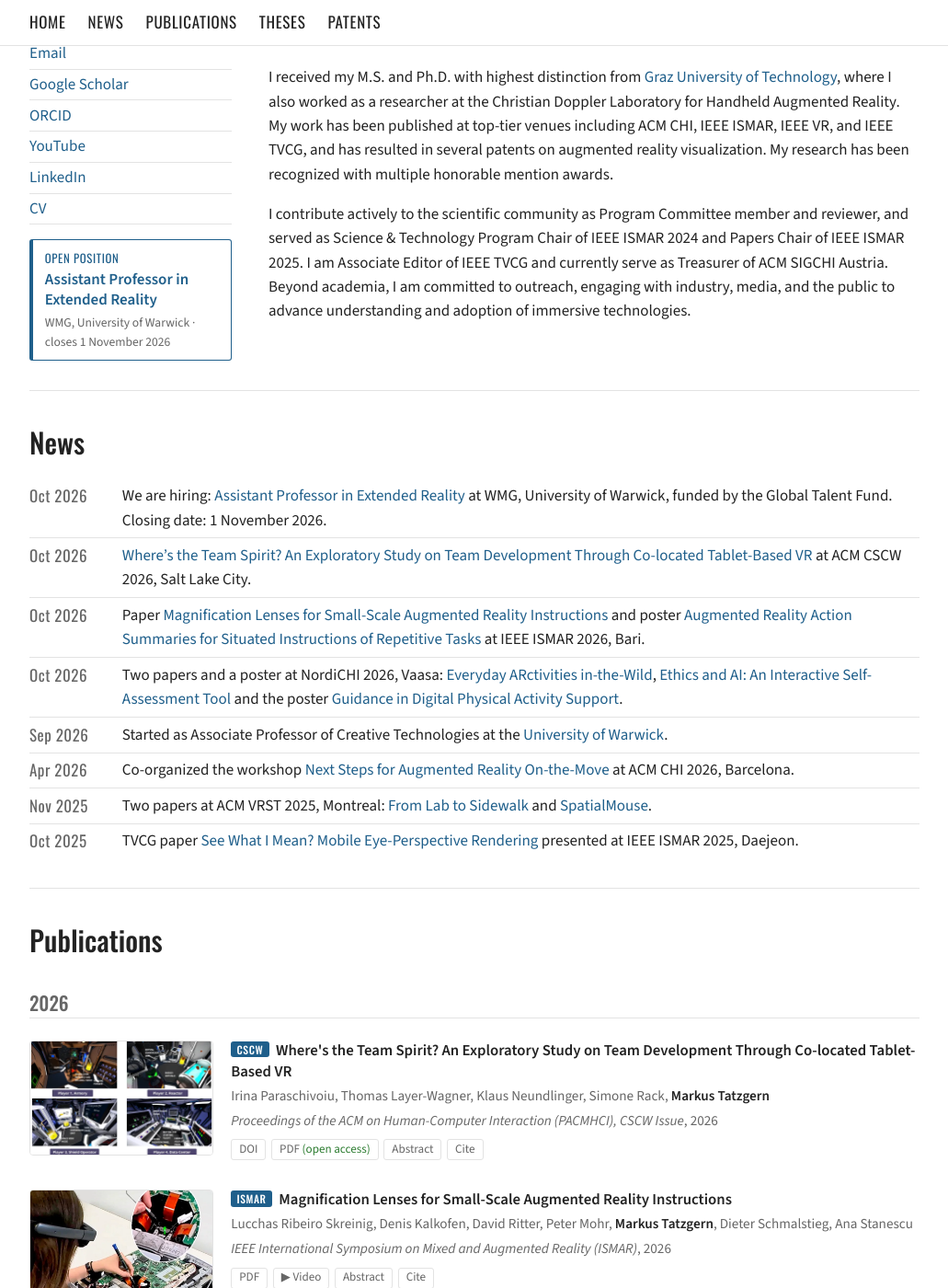
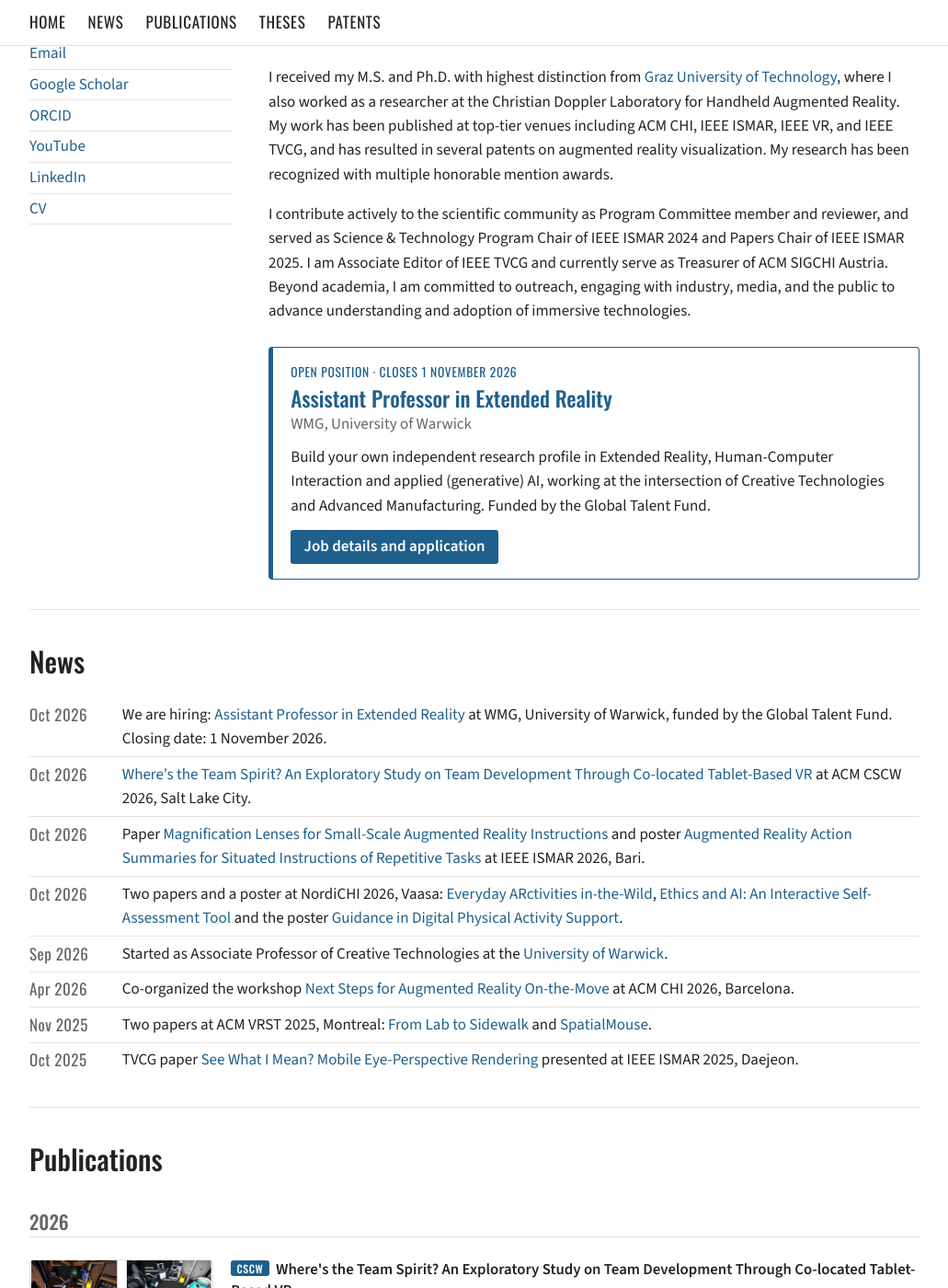
Before and after one commit to mtatz/mtatz.github.io, a Jekyll site: the page built from index.html, in a window 1280 px wide and 1400 px high, scrolled down 349 px. Shown: the whole window at 92% size, without its empty margins (124-1155 px from the left). Built offline with Jekyll 4.4.1, drawn with Linux system fonts in a browser that asks for light colours.

Commit message:
Job box below the profile text instead of the sidebar
- larger box with description and application button
- CLAUDE.md: document _data/jobs.yml

Co-Authored-By: Claude Opus 5.5 <noreply@anthropic.com>
Claude-Session: https://claude.ai/code/session_012aZCyqVo58GWvk7eM8hLg4

```diff
--- a/_data/jobs.yml
+++ b/_data/jobs.yml
@@ -1,6 +1,7 @@
-# Open positions, shown in a box under the sidebar links (below "CV").
+# Open positions, shown in a box below the profile text.
 # Remove an entry after its closing date; with no entries the box disappears.
 - title: Assistant Professor in Extended Reality
   unit: WMG, University of Warwick
   closes: 1 November 2026
+  text: Build your own independent research profile in Extended Reality, Human-Computer Interaction and applied (generative) AI, working at the intersection of Creative Technologies and Advanced Manufacturing. Funded by the Global Talent Fund.
   url: https://workwithus.warwick.ac.uk/job/COVENTRY-Assistant-Professor-in-Extended-Reality-CV4-7AL/1448508233/
--- a/assets/css/site.css
+++ b/assets/css/site.css
@@ -115,11 +115,15 @@ h3.year { font-size: 1.3rem; color: var(--muted); margin: 1.8rem 0 .6rem; border
 .plain { padding-left: 1.2rem; }
 .plain li { margin-bottom: .5rem; }
 
-.hiring { margin-top: 1rem; padding: .6rem .8rem; border: 1px solid var(--accent); border-left-width: 4px; border-radius: 3px; }
+.hiring { margin-top: 1.6rem; padding: 1rem 1.2rem; border: 1px solid var(--accent); border-left-width: 5px; border-radius: 4px; }
 .hiring p { margin: 0; }
-.hiring-label { font-family: Oswald, sans-serif; text-transform: uppercase; letter-spacing: .05em; font-size: .8rem; color: var(--accent); }
-.hiring .hiring-title { font-weight: 600; line-height: 1.3; margin-top: .15rem; }
-.hiring .hiring-meta { color: var(--muted); font-size: .85rem; margin-top: .15rem; }
+.hiring-label { font-family: Oswald, sans-serif; text-transform: uppercase; letter-spacing: .05em; font-size: .85rem; color: var(--accent); }
+.hiring .hiring-title { font-family: Oswald, "Arial Narrow", sans-serif; font-size: 1.45rem; font-weight: 500; line-height: 1.2; margin-top: .2rem; }
+.hiring .hiring-meta { color: var(--muted); margin-top: .1rem; }
+.hiring .hiring-text { margin-top: .6rem; }
+.hiring .hiring-action { margin-top: .8rem; }
+.hiring-button { display: inline-block; padding: .35rem .9rem; border-radius: 3px; background: var(--accent); color: var(--bg); font-weight: 600; }
+.hiring-button:hover { text-decoration: none; opacity: .9; }
 
 footer { text-align: center; color: var(--muted); font-size: .85rem; padding: 2rem 16px; }
 
@@ -127,7 +131,6 @@ footer { text-align: center; color: var(--muted); font-size: .85rem; padding: 2r
   .profile { grid-template-columns: 1fr; gap: 1rem; }
   .profile-side { display: grid; grid-template-columns: 140px 1fr; gap: 1rem; align-items: start; }
   .profile-links { margin: 0; }
-  .hiring { grid-column: 1 / -1; margin-top: 0; }
   .topbar nav { gap: 1.1rem; font-size: .95rem; }
   .pub { grid-template-columns: 96px 1fr; gap: .8rem; }
   .news li { grid-template-columns: 1fr; gap: 0; }
--- a/index.html
+++ b/index.html
@@ -9,15 +9,6 @@ layout: default
       <li><a href="{{ l.url }}">{{ l.name }}</a></li>
       {%- endfor %}
     </ul>
-    {%- if site.data.jobs and site.data.jobs.size > 0 %}
-    <aside class="hiring" aria-label="Open positions">
-      <p class="hiring-label">Open position</p>
-      {%- for j in site.data.jobs %}
-      <p class="hiring-title"><a href="{{ j.url }}">{{ j.title }}</a></p>
-      <p class="hiring-meta">{{ j.unit }} &middot; closes {{ j.closes }}</p>
-      {%- endfor %}
-    </aside>
-    {%- endif %}
   </div>
   <div class="profile-main">
     <h1>Markus Tatzgern</h1>
@@ -30,6 +21,17 @@ layout: default
     <p>I received my M.S. and Ph.D. with highest distinction from <a href="https://www.tugraz.at/">Graz University of Technology</a>, where I also worked as a researcher at the Christian Doppler Laboratory for Handheld Augmented Reality. My work has been published at top-tier venues including ACM CHI, IEEE ISMAR, IEEE VR, and IEEE TVCG, and has resulted in several patents on augmented reality visualization. My research has been recognized with multiple honorable mention awards.</p>
 
     <p>I contribute actively to the scientific community as Program Committee member and reviewer, and served as Science &amp; Technology Program Chair of IEEE ISMAR 2024 and Papers Chair of IEEE ISMAR 2025. I am Associate Editor of IEEE TVCG and currently serve as Treasurer of ACM SIGCHI Austria. Beyond academia, I am committed to outreach, engaging with industry, media, and the public to advance understanding and adoption of immersive technologies.</p>
+    {%- if site.data.jobs and site.data.jobs.size > 0 %}
+    {%- for j in site.data.jobs %}
+    <aside class="hiring" aria-label="Open position">
+      <p class="hiring-label">Open position &middot; closes {{ j.closes }}</p>
+      <p class="hiring-title"><a href="{{ j.url }}">{{ j.title }}</a></p>
+      <p class="hiring-meta">{{ j.unit }}</p>
+      <p class="hiring-text">{{ j.text }}</p>
+      <p class="hiring-action"><a class="hiring-button" href="{{ j.url }}">Job details and application</a></p>
+    </aside>
+    {%- endfor %}
+    {%- endif %}
   </div>
 </section>
 
```
Also changed, not shown: CLAUDE.md (+1 -0 lines).
